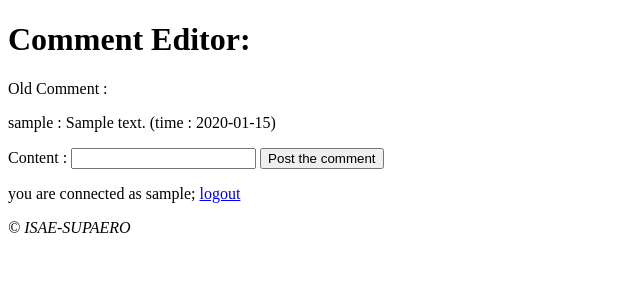
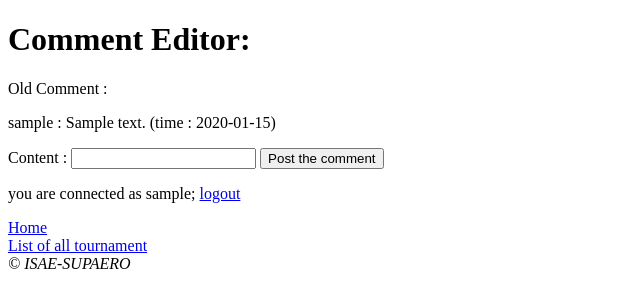
Before and after one commit to valentinWasq/tournois-valentin-wasquel, a Django app: page /editComment/1 in a window 1280 px wide. Shown: the top 308 px of the page, without its empty margins (0-640 px from the left). Run offline with Django 4.2, Linux system fonts and the light colour scheme; a user stored in the database is signed in; tables that the repository leaves empty hold one stand-in row (values such as "Sample post").

Commit message:
add home and tournament list in base

```diff
--- a/tournois/templates/base.html
+++ b/tournois/templates/base.html
@@ -13,6 +13,10 @@
         <p><a href="/accounts/login">log in</a></p>
     {% endif %}
     <footer>
+        <a href="{% url 'tournament:home' %}">Home</a>
+        <br>
+        <a href="{% url 'tournament:tournamentList' %}">List of all tournament</a>
+        <br>
         <em>&copy; ISAE-SUPAERO</em>
     </footer>
 </body>
```
